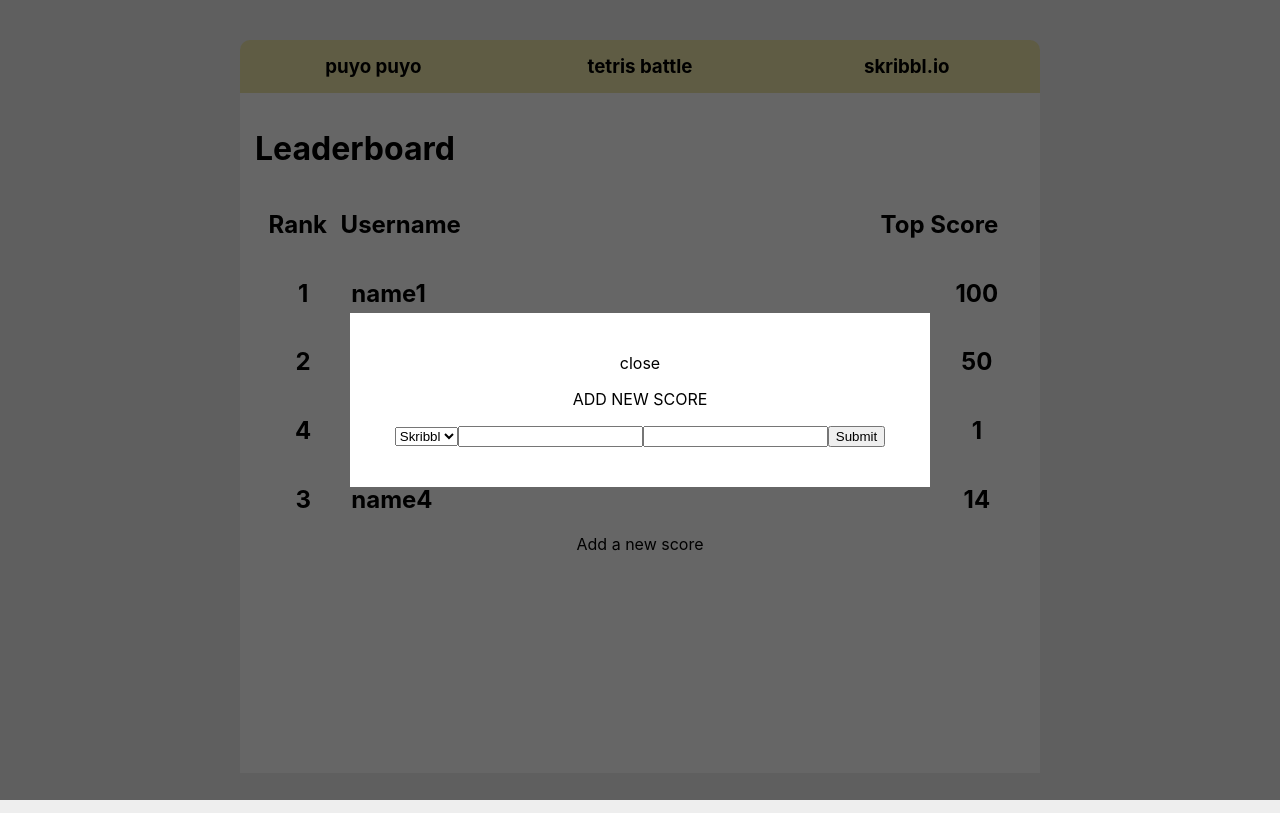
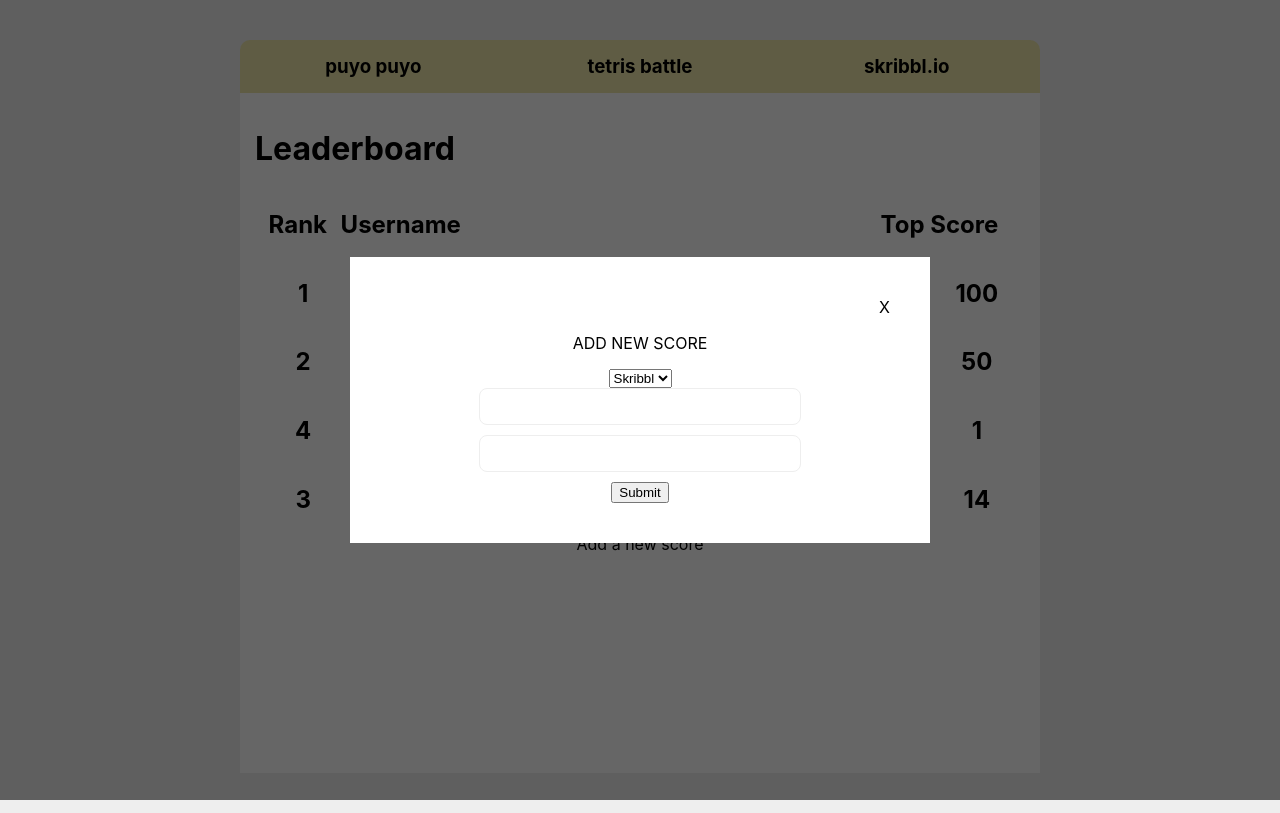
Before and after one commit to harveydoodle/annievsgary, a React (Create React App) app: page / in a window 1280 px wide. Both pictures are taken after a click on the element "Add a new score". Built offline with nearby package versions, Linux system fonts and the light colour scheme.

Commit message:
Add textinput component

```diff
--- a/src/Landing.js
+++ b/src/Landing.js
@@ -8,7 +8,7 @@
 
 import Leaderboard from "./components/leaderboard";
 import Tabs from "./components/tabwrapper";
-import Modal from "./components/modal";
+import Modal from "./components/addscoremodal";
 
 const mockTabData = {
   active_tab_id: "tetris",
--- /dev/null
+++ b/src/components/addscoremodal.js
@@ -0,0 +1,45 @@
+import React, { useState } from "react";
+
+import TextInput from "./textinput";
+
+import "../styles/addscoremodal.css";
+
+const AddScoreModal = ({ handleClose, show, handleSubmit }) => {
+  const [username, setUsername] = useState("");
+  const [score, setScore] = useState("");
+  const [type, setType] = useState("Skribbl");
+  const onSubmit = (e) => {
+    e.preventDefault();
+    const time = new Date(); // TODO - update for BE?
+    handleSubmit({ username, score, type, time });
+  };
+  const showHideClassName = show ? "modal display-block" : "modal display-none";
+  return (
+    <div className={showHideClassName}>
+      <section className="modal-main">
+        <a onClick={handleClose} className="close-btn">
+          X
+        </a>
+        <form onSubmit={onSubmit} className="form">
+          <p>ADD NEW SCORE</p>
+          <select
+            id="types"
+            value={type}
+            onChange={(e) => {
+              setType(e.target.value);
+            }}
+          >
+            <option value="Puyo">Puyo</option>
+            <option value="Tetris">Tetris</option>
+            <option value="Skribbl">Skribbl</option>
+          </select>
+          <TextInput value={username} onChange={(val) => setUsername(val)} />
+          <TextInput value={score} onChange={(val) => setScore(val)} />
+          <input type="submit" value="Submit" />
+        </form>
+      </section>
+    </div>
+  );
+};
+
+export default AddScoreModal;
--- a/src/components/modal.js
+++ /dev/null
@@ -1,49 +0,0 @@
-import React, { useState } from "react";
-
-import "../styles/modal.css";
-
-const Modal = ({ handleClose, show, handleSubmit }) => {
-  const [username, setUsername] = useState("");
-  const [score, setScore] = useState("");
-  const [type, setType] = useState("Skribbl");
-  const onSubmit = (e) => {
-    e.preventDefault();
-    const time = new Date(); // TODO - update for BE?
-    handleSubmit({ username, score, type, time });
-  };
-  const showHideClassName = show ? "modal display-block" : "modal display-none";
-  return (
-    <div className={showHideClassName}>
-      <section className="modal-main">
-          <a onClick={handleClose}>close</a>
-          <form onSubmit={onSubmit}>
-            <p>ADD NEW SCORE</p>
-            <select
-              id="types"
-              value={type}
-              onChange={(e) => {
-                setType(e.target.value);
-              }}
-            >
-              <option value="Puyo">Puyo</option>
-              <option value="Tetris">Tetris</option>
-              <option value="Skribbl">Skribbl</option>
-            </select>
-            <input
-              type="text"
-              value={username}
-              onChange={(e) => setUsername(e.target.value)}
-            />
-            <input
-              type="text"
-              value={score}
-              onChange={(e) => setScore(e.target.value)}
-            />
-            <input type="submit" value="Submit" />
-          </form>
-      </section>
-    </div>
-  );
-};
-
-export default Modal;
--- /dev/null
+++ b/src/components/textinput.js
@@ -0,0 +1,15 @@
+import React from "react";
+import "../styles/textinput.css";
+
+const TextInput = ({ value, onChange }) => {
+  return (
+    <input
+      className="textinput"
+      type="text"
+      value={value}
+      onChange={(e) => onChange(e.target.value)}
+    />
+  );
+};
+
+export default TextInput;
--- a/src/styles/modal.css
+++ b/src/styles/addscoremodal.css
@@ -9,6 +9,8 @@
 
 .modal-main {
   position: fixed;
+  display: flex;
+  flex-direction: column;
   background: white;
   width: 500px;
   max-width: 100vw;
@@ -26,3 +28,17 @@
 .display-none {
   display: none;
 }
+
+.form{
+  justify-content: center;
+  align-items: center;
+  flex-direction: column;
+  display: flex;
+  flex:1
+}
+
+.close-btn {
+  align-self: flex-end;
+  flex:0;
+  text-align: right;
+}
--- /dev/null
+++ b/src/styles/textinput.css
@@ -0,0 +1,16 @@
+.textinput {
+  box-shadow: none;
+  border-radius: 8px;
+  height: 15px;
+  padding: 10px;
+  border-style: solid;
+  border-color: #eeeeee;
+  border-width: 1px;
+  box-shadow: none;
+  outline: none;
+  padding: 10px;
+  font-size: 16px;
+  width: 300px;
+  max-width: 100%;
+  margin-bottom: 10px;
+}
```
